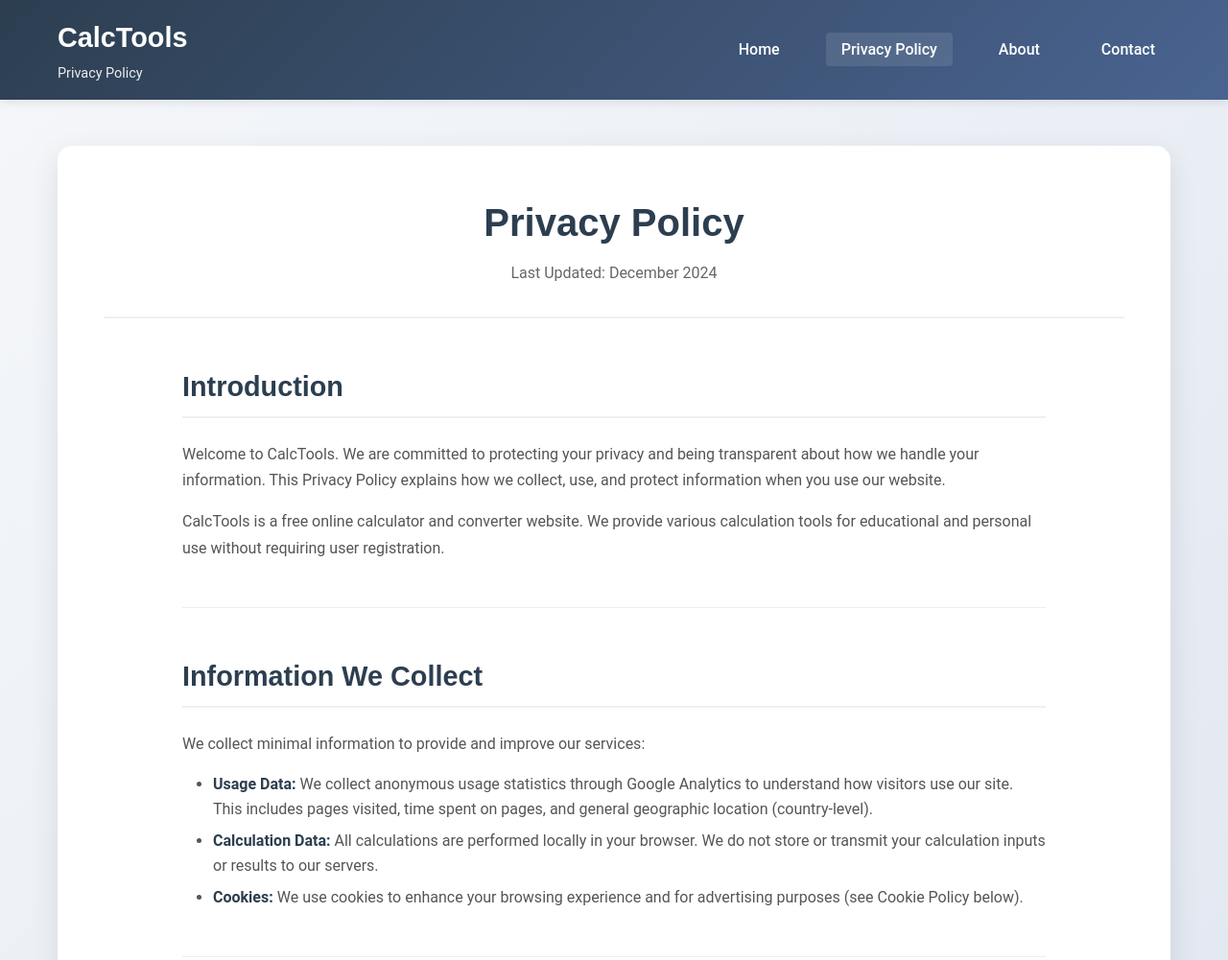
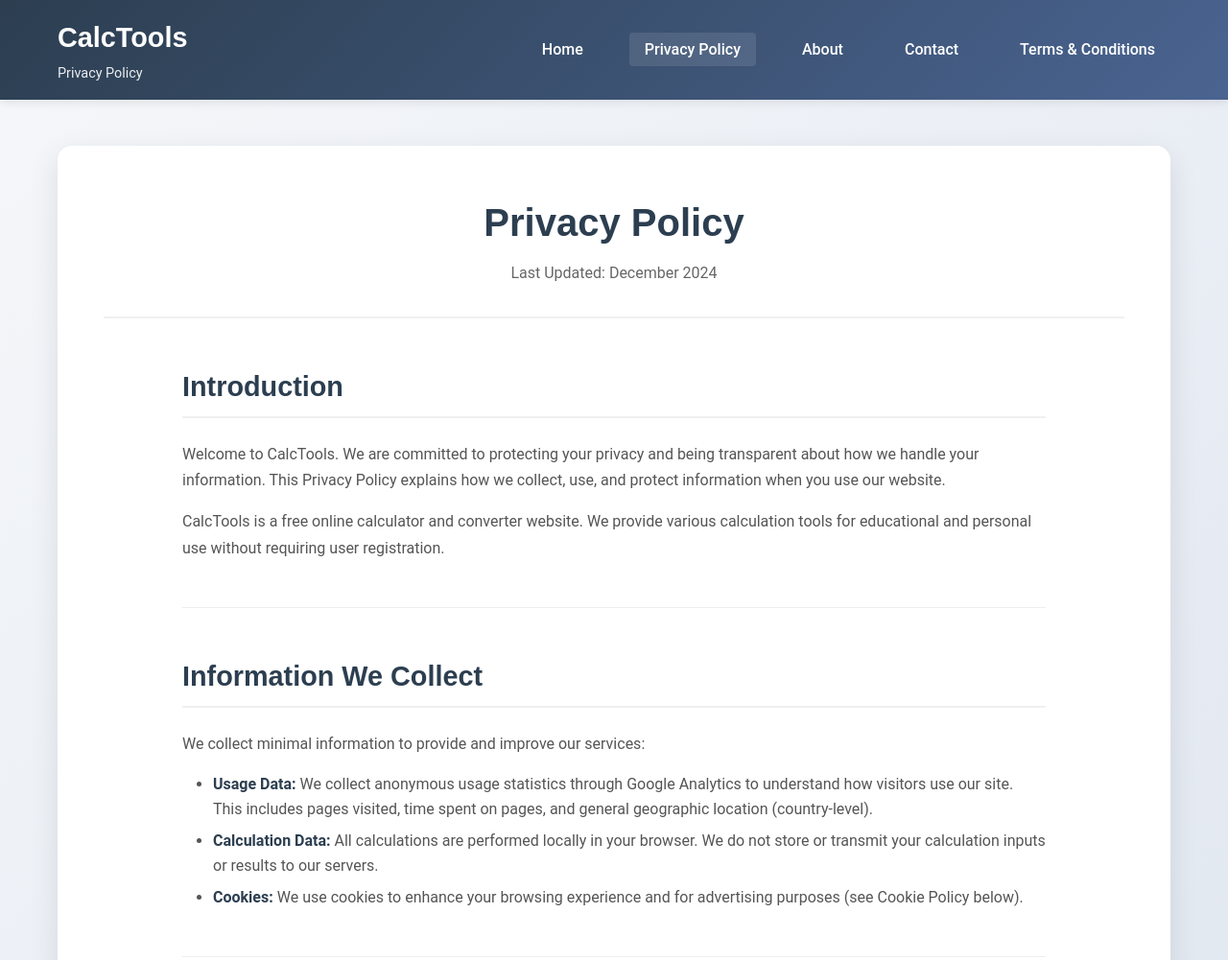
Before and after one commit to vansh9676/calctools, a plain HTML site: page privacy-policy.html in a window 1280 px wide. Shown: the top 1001 px of the page at 96% size. Drawn offline with Linux system fonts and the light colour scheme.

Commit message:
Update privacy-policy.html

```diff
--- a/privacy-policy.html
+++ b/privacy-policy.html
@@ -23,6 +23,7 @@
                     <li><a href="privacy-policy.html" class="active">Privacy Policy</a></li>
                     <li><a href="about.html">About</a></li>
                     <li><a href="contact.html">Contact</a></li>
+                     <li><a href="terms-and-conditions.html">Terms & Conditions</a></li>
                 </ul>
             </nav>
             <button class="mobile-menu-btn" aria-label="Toggle menu">☰</button>
@@ -167,6 +168,7 @@
                         <li><a href="privacy-policy.html">Privacy Policy</a></li>
                         <li><a href="about.html">About Us</a></li>
                         <li><a href="contact.html">Contact</a></li>
+                         <li><a href="terms-and-conditions.html">Terms & Conditions</a></li>
                     </ul>
                 </div>
                 <div class="footer-section">
```
